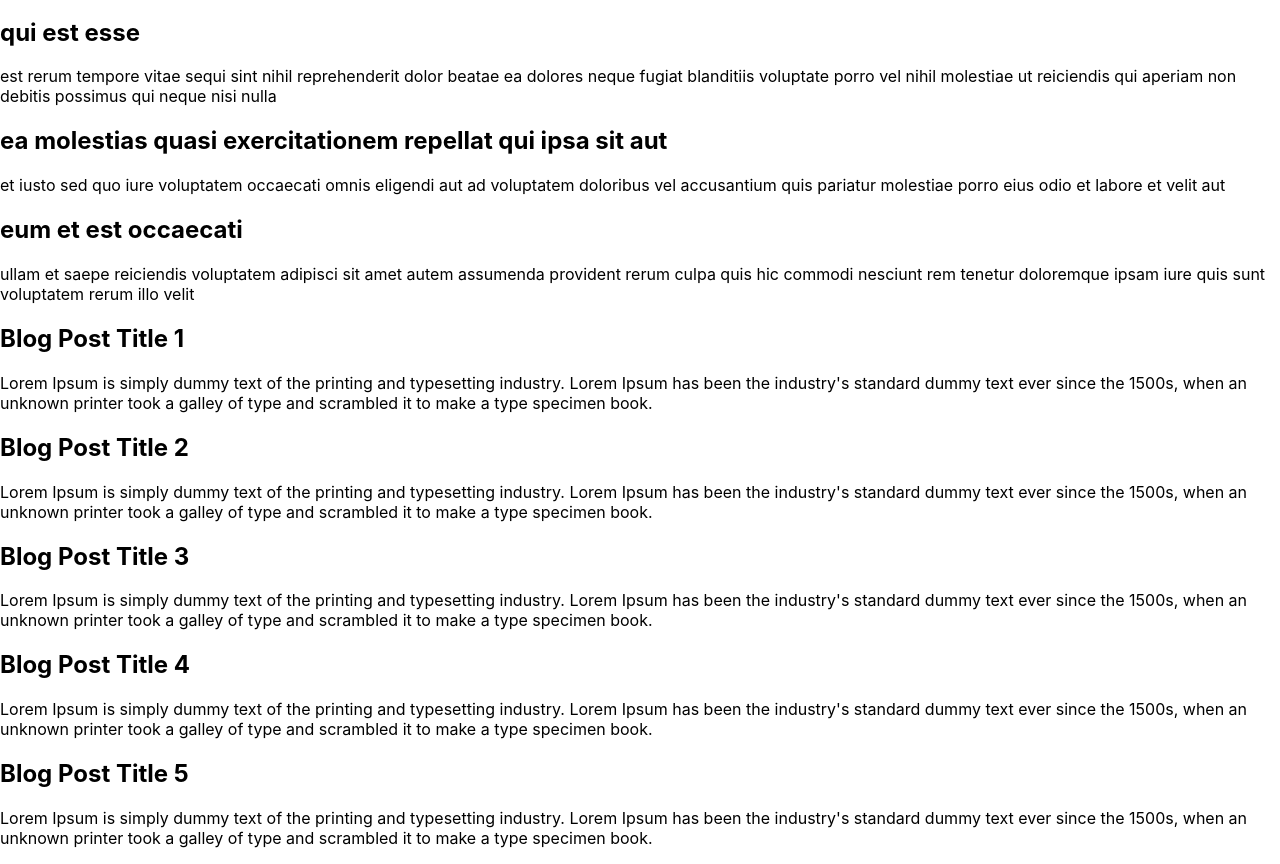
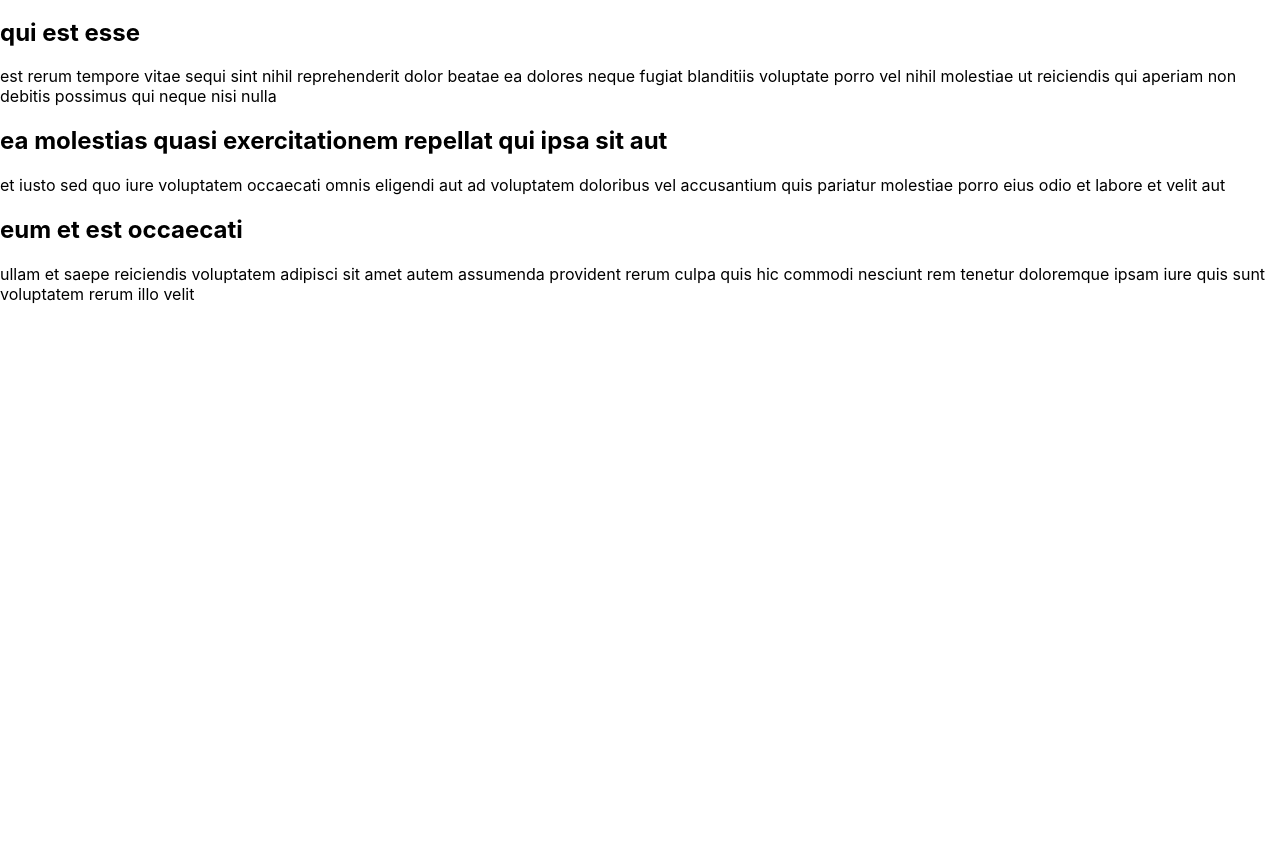
Before and after one commit to MEHMET0665/BlogPost-React, a React (Create React App) app in the folder Desktop/cemil hoca ders/my-block/: page / in a window 1280 px wide. Shown: the part 242-1106 px from the top of the page. After the commit the page ends 800 px from the top, so only its background shows below. Built offline with nearby package versions, Linux system fonts and the light colour scheme.

Commit message:
create post folder

```diff
--- a/Desktop/cemil hoca ders/my-block/src/App.js
+++ b/Desktop/cemil hoca ders/my-block/src/App.js
@@ -1,4 +1,5 @@
 import './App.css';
+import Posts from "./components/Posts.js";
 
 const posts=[
   {
@@ -18,37 +19,8 @@ function App() {
   return (
     <div>
       <h1 className="text-center">Welcome to my Blog</h1>
-      <section>
-        {posts.map((globe)=>{
-         return( <article>
-<h2>{globe.title}</h2>
-<p>{globe.body}</p>
-</article>)
-
-        })}
-      <article>
-      <h2>Blog Post Title 1</h2>
-     <p>Lorem Ipsum is simply dummy text of the printing and typesetting industry. Lorem Ipsum has been the industry's standard dummy text ever since the 1500s, when an unknown printer took a galley of type and scrambled it to make a type specimen book. </p>
-     </article>
-     <article>
-      <h2>Blog Post Title 2</h2>
-     <p>Lorem Ipsum is simply dummy text of the printing and typesetting industry. Lorem Ipsum has been the industry's standard dummy text ever since the 1500s, when an unknown printer took a galley of type and scrambled it to make a type specimen book. </p>
-     </article>
-     <article>
-      <h2>Blog Post Title 3</h2>
-     <p>Lorem Ipsum is simply dummy text of the printing and typesetting industry. Lorem Ipsum has been the industry's standard dummy text ever since the 1500s, when an unknown printer took a galley of type and scrambled it to make a type specimen book. </p>
-     </article>
-     <article>
-      <h2>Blog Post Title 4</h2>
-     <p>Lorem Ipsum is simply dummy text of the printing and typesetting industry. Lorem Ipsum has been the industry's standard dummy text ever since the 1500s, when an unknown printer took a galley of type and scrambled it to make a type specimen book. </p>
-     </article>
-     <article>
-      <h2>Blog Post Title 5</h2>
-     <p>Lorem Ipsum is simply dummy text of the printing and typesetting industry. Lorem Ipsum has been the industry's standard dummy text ever since the 1500s, when an unknown printer took a galley of type and scrambled it to make a type specimen book. </p>
-     </article>
-      </section>
-
-    </div>
+     <Posts Posts={posts}/>
+      </div>
   );
 }
 
--- /dev/null
+++ b/Desktop/cemil hoca ders/my-block/src/components/Posts.js
@@ -0,0 +1,15 @@
+function Posts(props){
+  return( <div>
+ <section>
+        {props.Posts.map((globe)=>{
+         return( <article>
+<h2>{globe.title}</h2>
+<p>{globe.body}</p>
+</article>)
+      })}
+      </section>
+  </div>)
+
+}
+
+export default Posts
```
